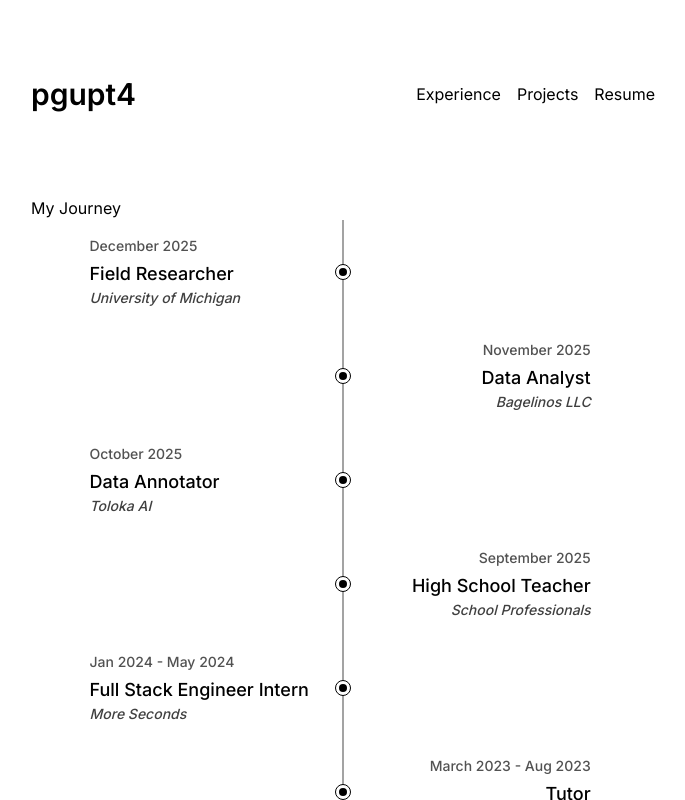
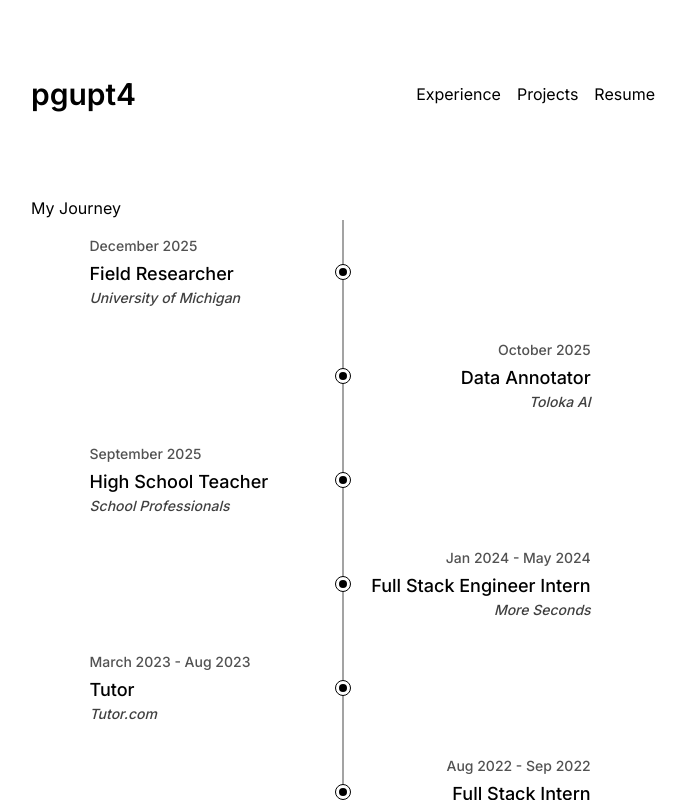
Before and after one commit to pGUPT4/personal-website, a Next.js app: page /experience in a window 1280 px wide. Shown: the top 800 px of the page, without its empty margins (297-982 px from the left). Built offline with nearby package versions, Linux system fonts and the light colour scheme.

Commit message:
Update experience

```diff
--- a/app/experience/page.tsx
+++ b/app/experience/page.tsx
@@ -14,11 +14,6 @@ const MyWebsite = () => {
       date: 'December 2025',
       title: 'Field Researcher',
       company: 'University of Michigan',
-    },
-    {
-      date: 'November 2025',
-      title: 'Data Analyst',
-      company: 'Bagelinos LLC',
     },
     {
       date: 'October 2025',
```
